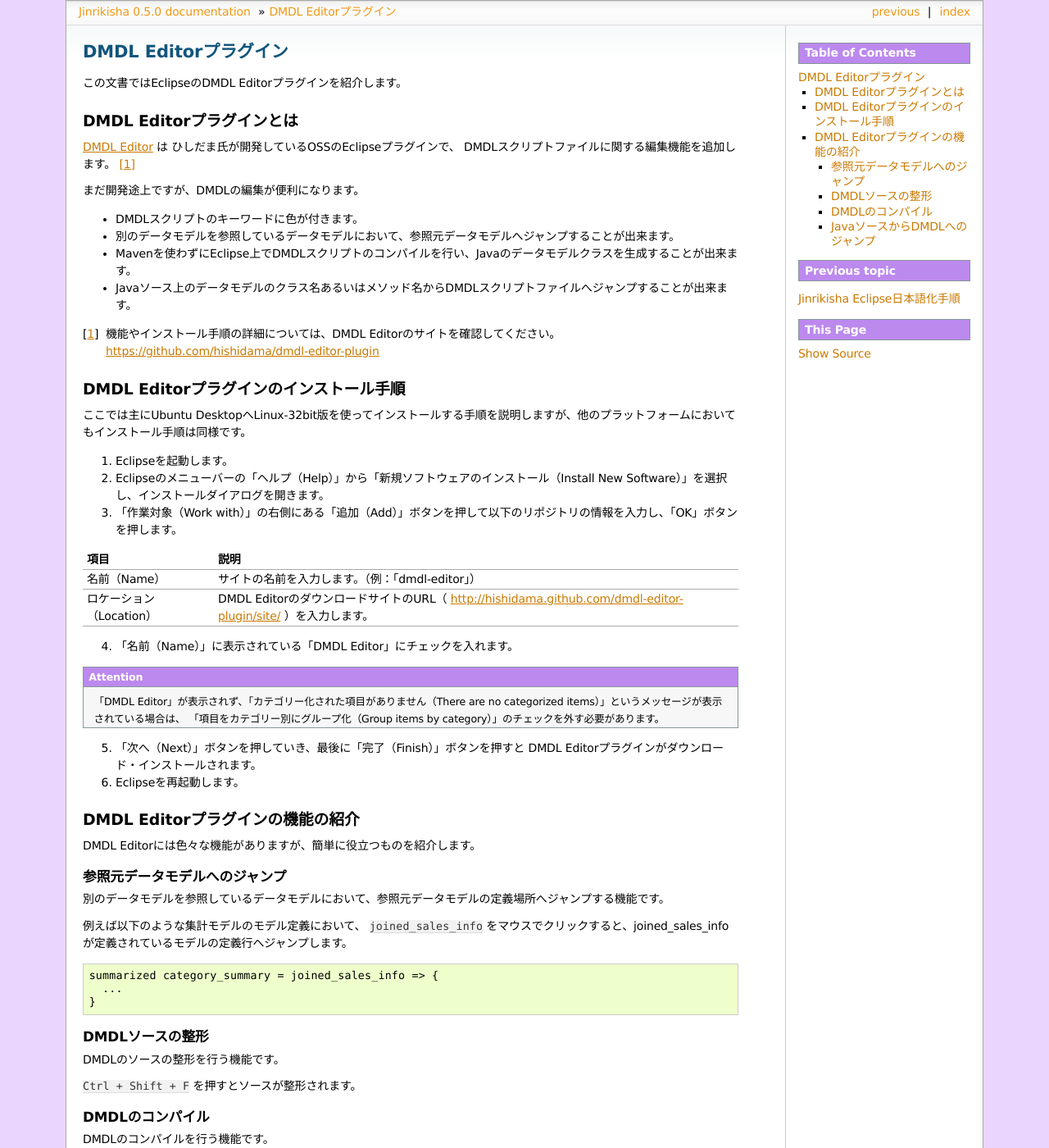
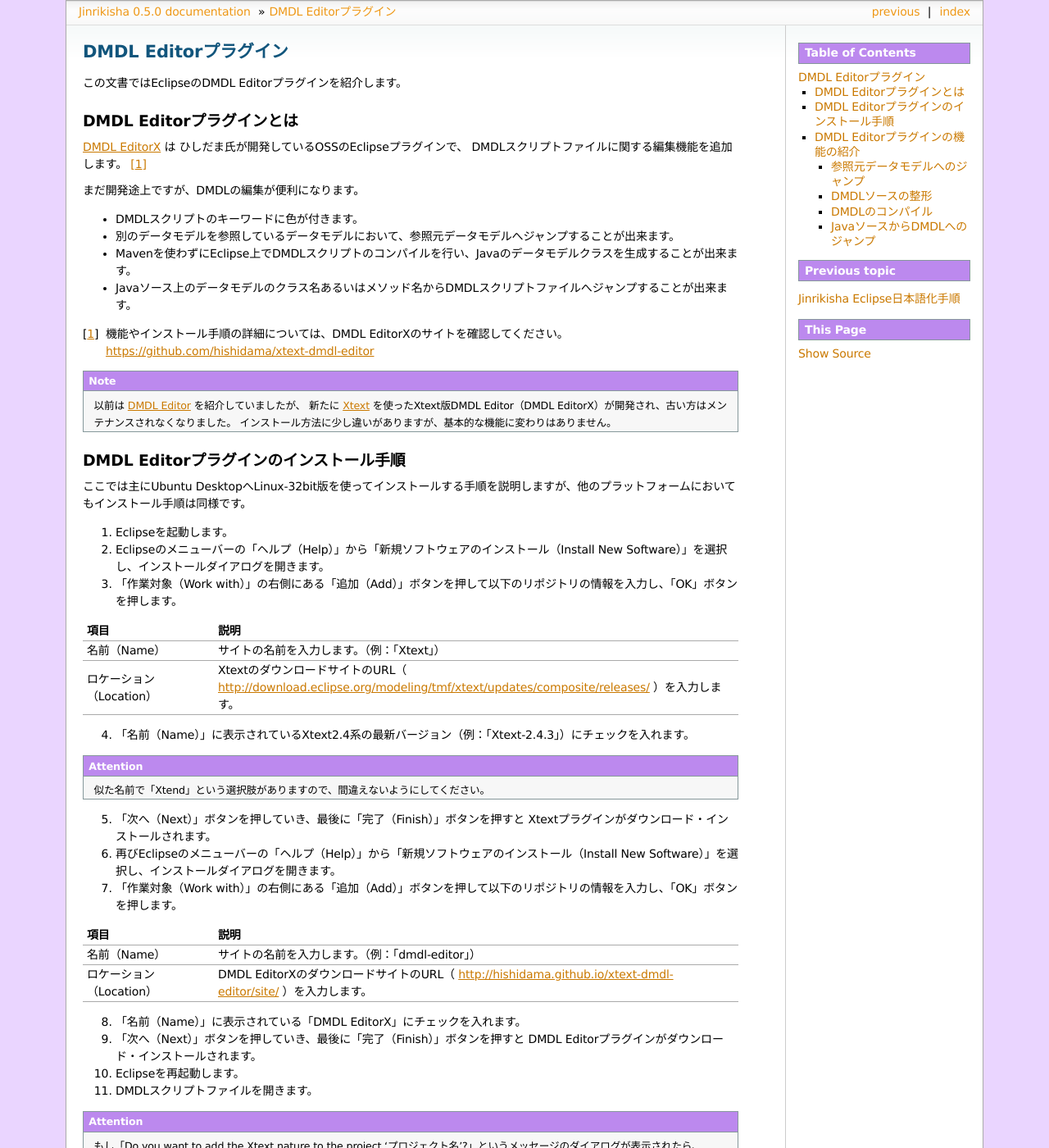
Before and after one commit to asakusafw/asakusafw-starter, a Sphinx documentation site: the page built from jinrikisha/docs/ja/source/introduction/dmdl-editor.rst, in a window 1280 px wide and 1400 px high. Shown: the whole window at 82% size. Built offline with Sphinx 7.4.7, drawn with Linux system fonts in a browser that asks for light colours; formulas are drawn with MathJax 3; some of the changed text lies outside the part shown.

Commit message:
Change to DMDL EditorX

```diff
--- a/jinrikisha/docs/ja/source/introduction/dmdl-editor.rst
+++ b/jinrikisha/docs/ja/source/introduction/dmdl-editor.rst
@@ -5,7 +5,7 @@
 
 DMDL Editorプラグインとは
 ==========================
-`DMDL Editor <https://github.com/hishidama/dmdl-editor-plugin>`_ は ひしだま氏が開発しているOSSのEclipseプラグインで、
+`DMDL EditorX <https://github.com/hishidama/xtext-dmdl-editor>`_ は ひしだま氏が開発しているOSSのEclipseプラグインで、
 DMDLスクリプトファイルに関する編集機能を追加します。 [#]_
 
 まだ開発途上ですが、DMDLの編集が便利になります。
@@ -15,7 +15,13 @@
 * Mavenを使わずにEclipse上でDMDLスクリプトのコンパイルを行い、Javaのデータモデルクラスを生成することが出来ます。
 * Javaソース上のデータモデルのクラス名あるいはメソッド名からDMDLスクリプトファイルへジャンプすることが出来ます。
 
-..  [#] 機能やインストール手順の詳細については、DMDL Editorのサイトを確認してください。 https://github.com/hishidama/dmdl-editor-plugin
+..  [#] 機能やインストール手順の詳細については、DMDL EditorXのサイトを確認してください。 https://github.com/hishidama/xtext-dmdl-editor
+
+..  note::
+
+    以前は `DMDL Editor <https://github.com/hishidama/dmdl-editor-plugin>`_ を紹介していましたが、
+    新たに `Xtext <http://www.eclipse.org/Xtext/>`_ を使ったXtext版DMDL Editor（DMDL EditorX）が開発され、古い方はメンテナンスされなくなりました。
+    インストール方法に少し違いがありますが、基本的な機能に変わりはありません。
 
 DMDL Editorプラグインのインストール手順
 =======================================
@@ -34,29 +40,54 @@
     * - 項目
       - 説明
     * - 名前（Name）
+      - サイトの名前を入力します。（例：「Xtext」）
+    * - ロケーション（Location）
+      - XtextのダウンロードサイトのURL（ http://download.eclipse.org/modeling/tmf/xtext/updates/composite/releases/ ）を入力します。
+
+4. 「名前（Name）」に表示されているXtext2.4系の最新バージョン（例：「Xtext-2.4.3」）にチェックを入れます。
+
+..  attention::
+   似た名前で「Xtend」という選択肢がありますので、間違えないようにしてください。
+
+5. 「次へ（Next）」ボタンを押していき、最後に「完了（Finish）」ボタンを押すと Xtextプラグインがダウンロード・インストールされます。
+
+6. 再びEclipseのメニューバーの「ヘルプ（Help）」から「新規ソフトウェアのインストール（Install New Software）」を選択し、インストールダイアログを開きます。
+
+7. 「作業対象（Work with）」の右側にある「追加（Add）」ボタンを押して以下のリポジトリの情報を入力し、「OK」ボタンを押します。
+
+..  list-table::
+    :widths: 2 8
+    :header-rows: 1
+
+    * - 項目
+      - 説明
+    * - 名前（Name）
       - サイトの名前を入力します。（例：「dmdl-editor」）
     * - ロケーション（Location）
-      - DMDL EditorのダウンロードサイトのURL（ http://hishidama.github.com/dmdl-editor-plugin/site/ ）を入力します。
+      - DMDL EditorXのダウンロードサイトのURL（ http://hishidama.github.io/xtext-dmdl-editor/site/ ）を入力します。
 
-4. 「名前（Name）」に表示されている「DMDL Editor」にチェックを入れます。
+8. 「名前（Name）」に表示されている「DMDL EditorX」にチェックを入れます。
+
+9. 「次へ（Next）」ボタンを押していき、最後に「完了（Finish）」ボタンを押すと DMDL Editorプラグインがダウンロード・インストールされます。
+
+10. Eclipseを再起動します。
+
+11. DMDLスクリプトファイルを開きます。
 
 ..  attention::
-   「DMDL Editor」が表示されず、「カテゴリー化された項目がありません（There are no categorized items）」というメッセージが表示されている場合は、
-   「項目をカテゴリー別にグループ化（Group items by category）」のチェックを外す必要があります。
+   もし「Do you want to add the Xtext nature to the project 'プロジェクト名'?」というメッセージのダイアログが表示されたら、「Yes」ボタンを押してください。
+   これは、プロジェクトにXtextネイチャーを追加するもので、追加しないとXtextの機能を使うことが出来ません。
 
-5. 「次へ（Next）」ボタンを押していき、最後に「完了（Finish）」ボタンを押すと DMDL Editorプラグインがダウンロード・インストールされます。
-
-6. Eclipseを再起動します。
 
 DMDL Editorプラグインの機能の紹介
 =================================
-DMDL Editorには色々な機能がありますが、簡単に役立つものを紹介します。
+DMDL EditorXには色々な機能がありますが、簡単に役立つものを紹介します。
 
 参照元データモデルへのジャンプ
 ------------------------------
 別のデータモデルを参照しているデータモデルにおいて、参照元データモデルの定義場所へジャンプする機能です。
 
-例えば以下のような集計モデルのモデル定義において、 ``joined_sales_info`` をマウスでクリックすると、joined_sales_infoが定義されているモデルの定義行へジャンプします。
+例えば以下のような集計モデルのモデル定義において、 ``Ctrl`` キーを押しながら ``joined_sales_info`` をマウスでクリックすると、joined_sales_infoが定義されているモデルの定義行へジャンプします。
 
 ..  code-block:: text
 
@@ -77,7 +108,7 @@
 ..  note::
 
     通常は `MavenのコマンドでDMDLのコンパイル <http://asakusafw.s3.amazonaws.com/documents/latest/release/ja/html/dmdl/start-guide.html#java>`_ を行ってJavaのデータモデルクラスを生成しますが、
-    DMDL EditorではMavenを使わずにコンパイルすることが出来ます。
+    DMDL EditorXではMavenを使わずにコンパイルすることが出来ます。
 
 ツールバーの「DMDL compile」のアイコンをクリックすると、コンパイルが実行されます。（コンソール上にコンパイルメッセージが表示されます）
 
```
